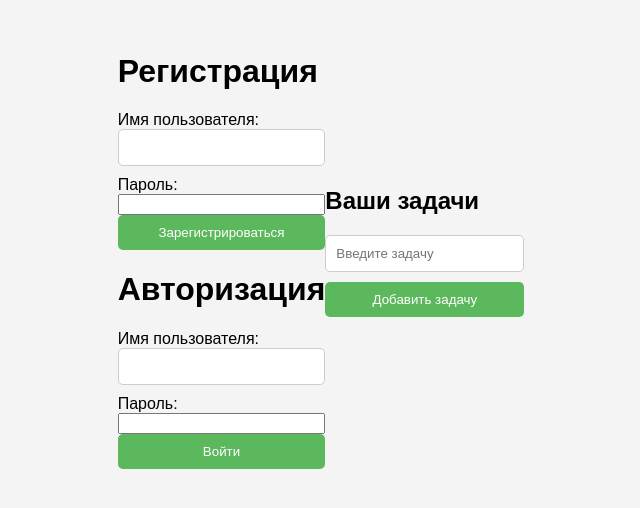
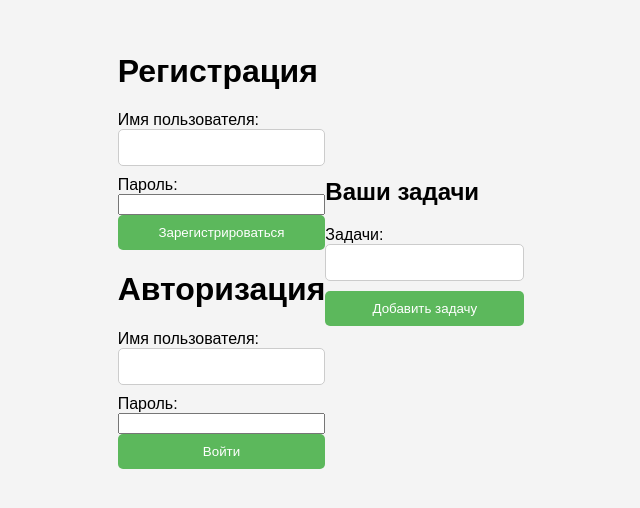
Before and after one commit to Mxmkndrtv/checkup-todo-list, a plain HTML site: page src/index.html in a window 1280 px wide. Shown: the part 150-658 px from the top of the page, without its empty margins (319-959 px from the left). Drawn offline with Linux system fonts and the light colour scheme.

Commit message:
correct-input

```diff
--- a/src/index.html
+++ b/src/index.html
@@ -36,7 +36,9 @@
         <h2>Ваши задачи</h2>
 
         <form id="tasks-form">
-            <input type="text" id="tasks-input" placeholder="Введите задачу" required>
+            <label for="tasks-input">Задачи:</label>
+            <input type="text" id="tasks-input" name="tasks-input" required>
+
             <button type="submit">Добавить задачу</button>
         </form>
 
```
